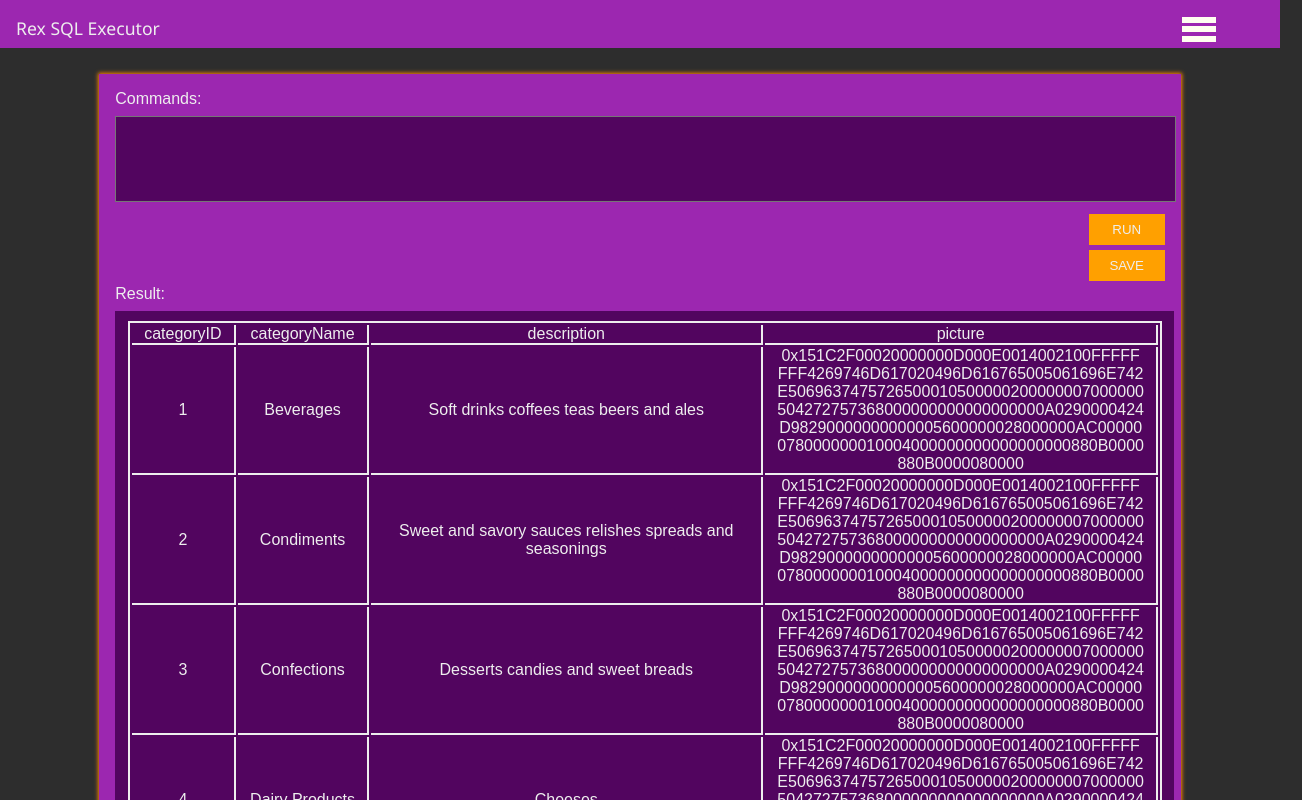
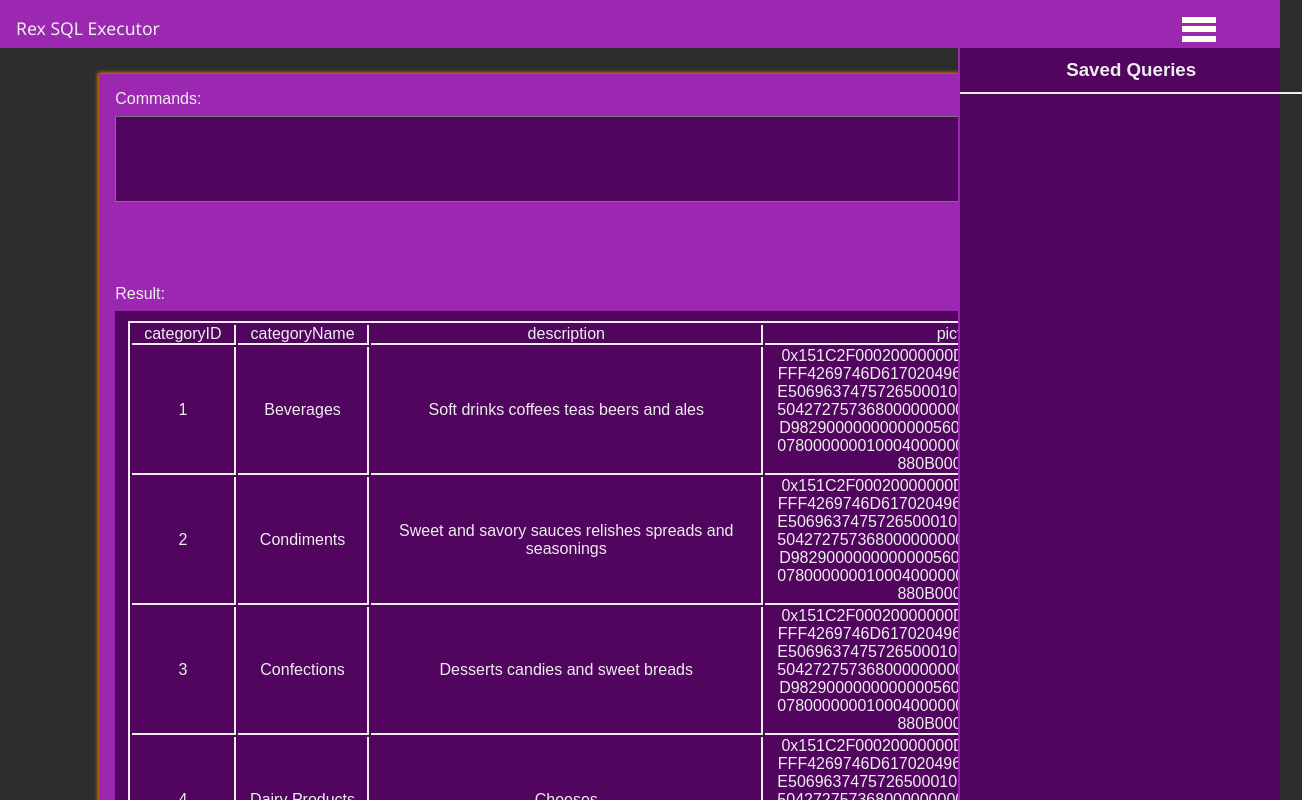
Before and after one commit to omivrex/SQL-Executor, a React (Create React App) app: page / in a window 1280 px wide. Shown: the whole page, 1302 px wide, since content can reach past the window. Built offline with nearby package versions, Linux system fonts and the light colour scheme.

Commit message:
designed saved query component

```diff
--- a/src/App.js
+++ b/src/App.js
@@ -1,5 +1,6 @@
 import './App.css'
 import NavBar from './components/Navbar.component'
+import SavedQueries from './components/SavedQueries.component'
 import TypingSection from './components/TypingSection.component'
 
 function App() {
@@ -7,6 +8,7 @@ function App() {
     <>
       <NavBar/>
       <TypingSection/>
+      <SavedQueries/>
     </>
   )
 }
--- /dev/null
+++ b/src/components/SavedQueries.component.js
@@ -0,0 +1,10 @@
+import pagestyles from "../styles/savedQueries.style.css"
+const SavedQueries = () => {
+  return (
+    <div id='savedQryBox'>
+        <h3>Saved Queries</h3>
+    </div>
+  )
+}
+
+export default SavedQueries
--- a/src/styles/TypingSection.styles.css
+++ b/src/styles/TypingSection.styles.css
@@ -10,7 +10,7 @@
   justify-content: space-between;
   box-shadow: rgb(255 136 0) 0px 0px 4px 1px;
   top: 9.2vh;
-  z-index: 4;
+  /* z-index: 4; */
   overflow-y: auto;
 }
 
--- /dev/null
+++ b/src/styles/savedQueries.style.css
@@ -0,0 +1,33 @@
+#savedQryBox {
+    height: 100vh;
+    width: 20rem;
+    margin-top: 3rem;
+    color: #eee;
+    align-self: flex-end;
+    background-color: #52055f;
+    border-left: 2px solid #9c27b0;
+    z-index: 2;
+}
+
+#savedQryBox>h3 {
+    width: 100%;
+    text-align: center;
+    border-bottom: 2px solid #eee;
+    padding: 0.7rem;
+    margin: 0;
+}
+
+@keyframes slideInLeft {
+    from {
+        transform: translate3d(-100%, 0, 0);
+        visibility: visible;
+    }
+
+    to {
+        transform: translate3d(0, 0, 0);
+    }
+}
+
+.slideInLeft {
+animation-name: slideInLeft;
+}
```
